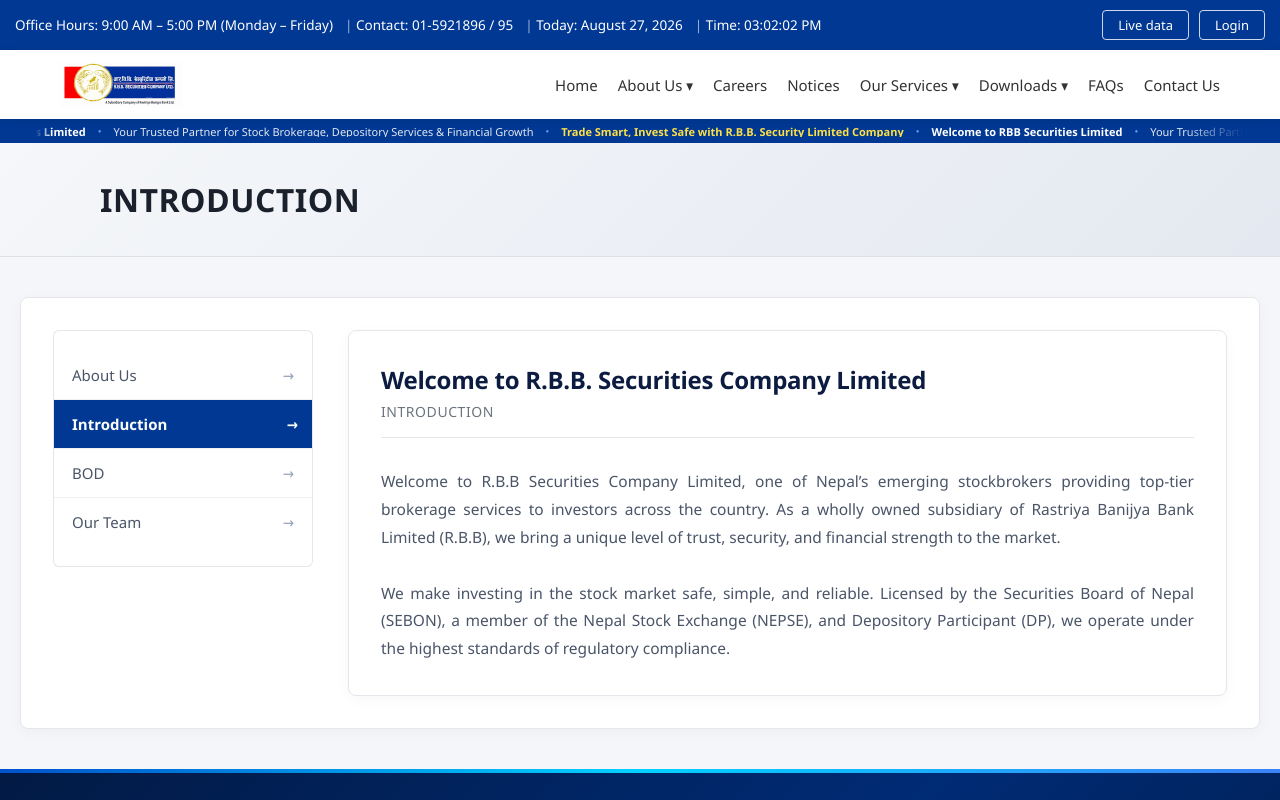
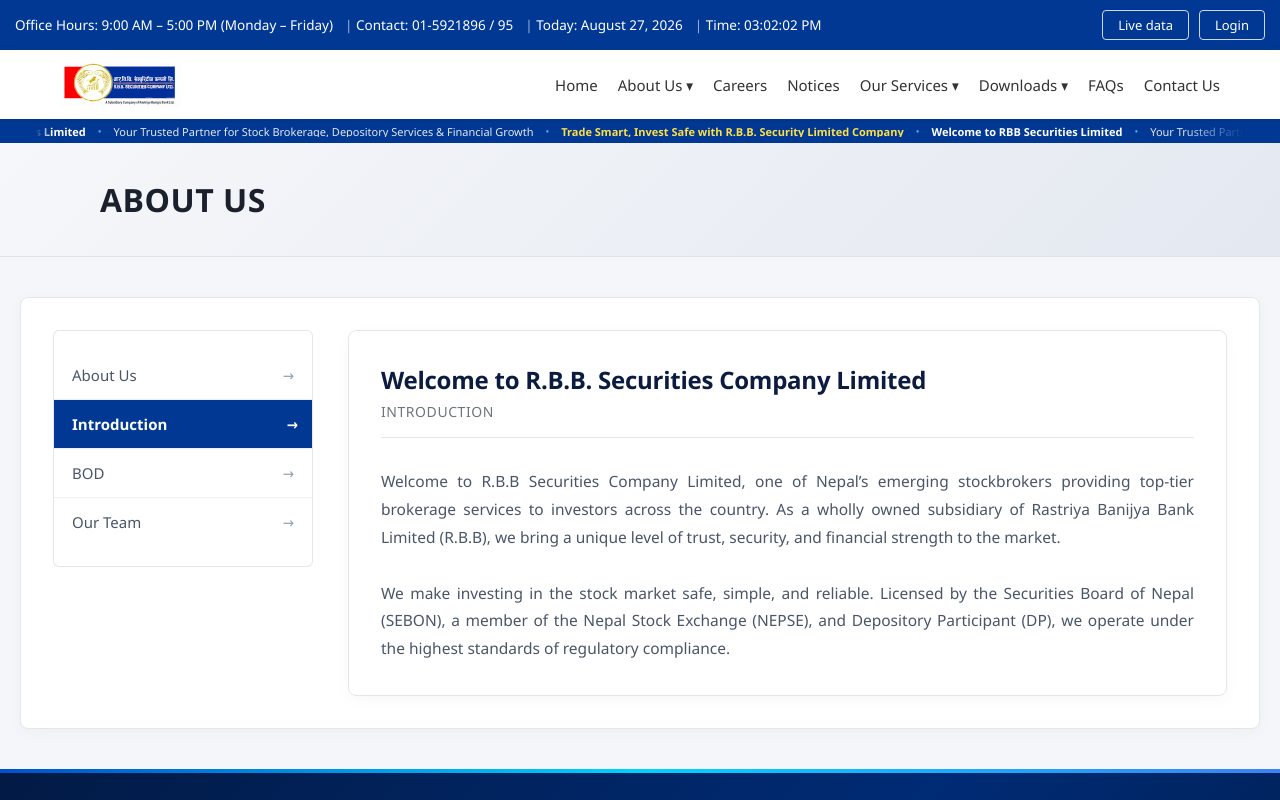
Before and after one commit to srijanathulung97/website, a React (Create React App) app: page /about/introduction in a window 1280 px wide. Shown: the top 800 px of the page. Built offline with nearby package versions, Linux system fonts and the light colour scheme.

Commit message:
made changes in AboutPage

```diff
--- a/src/components/AboutLayout.css
+++ b/src/components/AboutLayout.css
@@ -37,7 +37,7 @@
   padding-right: 35px;
 }
 
-/* 1. HERO TITLE ANIMATION (Delay: 0.0s) */
+/* Hero Title: Static text that animates only on first page load */
 .hero-title {
   font-size: 32px;
   font-weight: 700;
@@ -75,23 +75,17 @@
   align-items: start;
 }
 
-/* 2. LEFT SIDEBAR PANEL ANIMATION (Delay: 0.2s) */
+/* Entry Animations (Run once on page visit) */
 .animate-left-pane {
   opacity: 0;
   animation: fadeInUp 0.8s ease-out forwards;
   animation-delay: 0.2s;
 }
 
-/* 3. RIGHT CONTENT PANEL ANIMATION (Delay: 0.4s) */
 .animate-right-pane {
   opacity: 0;
   animation: fadeInUp 0.8s ease-out forwards;
   animation-delay: 0.4s;
-}
-
-/* Tab Switch Animation (Re-triggers smooth 0.4s fade on right panel content) */
-.key-animated {
-  animation: fadeInUp 0.4s ease-out forwards;
 }
 
 /* --- Sidebar Styling --- */
--- a/src/components/AboutLayout.jsx
+++ b/src/components/AboutLayout.jsx
@@ -1,5 +1,5 @@
 import React from 'react';
-import { NavLink, useLocation } from 'react-router-dom';
+import { NavLink } from 'react-router-dom';
 import './AboutLayout.css';
 
 const sidebarTabs = [
@@ -10,27 +10,12 @@
 ];
 
 export default function AboutLayout({ children }) {
-  const location = useLocation();
-
-  const getHeaderTitle = () => {
-    switch (location.pathname) {
-      case '/about/introduction':
-        return 'INTRODUCTION';
-      case '/about/bod':
-        return 'BOARD OF DIRECTORS';
-      case '/about/team':
-        return 'OUR TEAM';
-      default:
-        return 'ABOUT US';
-    }
-  };
-
   return (
     <div className="about-layout-wrapper">
-      {/* 1. Page Title Banner (Animates first from top) */}
+      {/* 1. Page Title Banner (Fixed Title, animates only once on first load) */}
       <section className="hero-banner">
         <div className="container">
-          <h1 className="hero-title">{getHeaderTitle()}</h1>
+          <h1 className="hero-title">ABOUT US</h1>
         </div>
       </section>
 
@@ -40,7 +25,7 @@
           <div className="about-card-container">
             <div className="about-grid-row">
 
-              {/* 2. Left Sidebar Pane (Animates second from bottom) */}
+              {/* 2. Left Sidebar Pane (Animates only on initial page load) */}
               <aside className="about-sidebar-pane animate-left-pane">
                 <nav className="sidebar-menu">
                   {sidebarTabs.map((tab) => (
@@ -59,9 +44,9 @@
                 </nav>
               </aside>
 
-              {/* 3. Right Content Pane (Animates third on entry & re-animates on tab clicks) */}
+              {/* 3. Right Content Pane (No key prop = No animation on tab switches) */}
               <main className="about-content-pane animate-right-pane">
-                <div key={location.pathname} className="key-animated">
+                <div className="content-body">
                   {children}
                 </div>
               </main>
```
